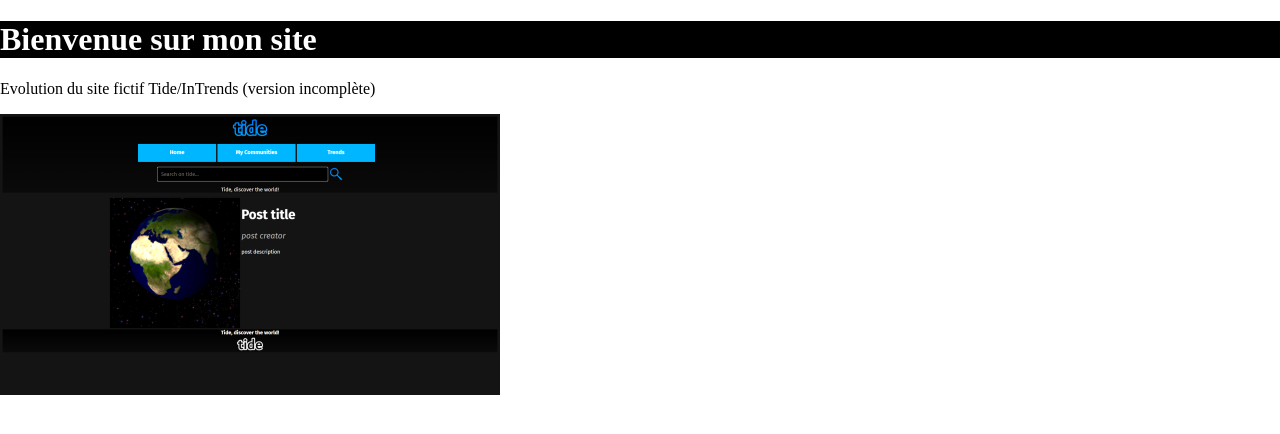
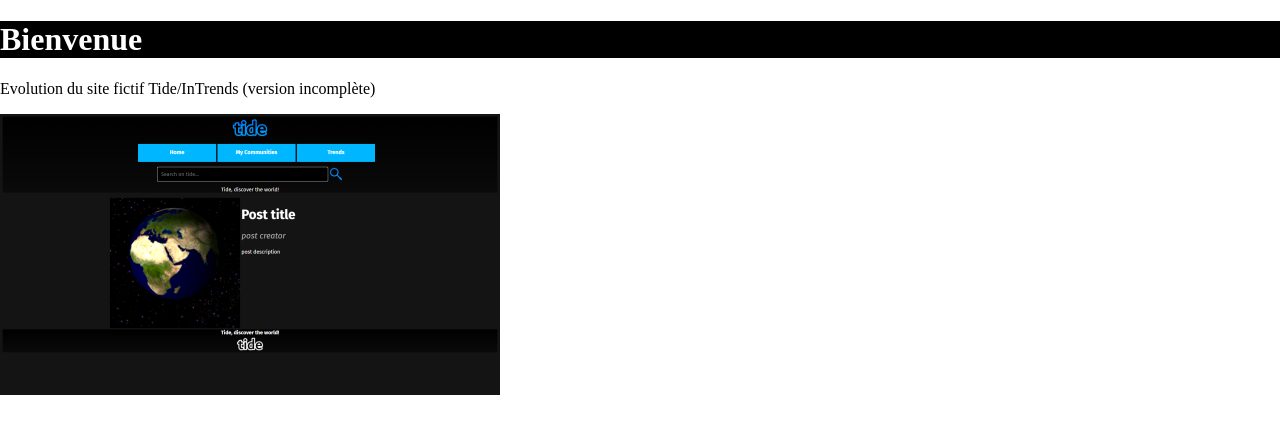
Before and after one commit to pierre799/Idle-Factory-Game, a plain HTML site: page index.html in a window 1280 px wide. Drawn offline with Linux system fonts and the light colour scheme.

Commit message:
Update index.html

```diff
--- a/index.html
+++ b/index.html
@@ -10,7 +10,7 @@
 
 <body>
     <header>
-        <h1>Bienvenue sur mon site</h1>
+        <h1>Bienvenue</h1>
     </header>
 
     <main>
```
